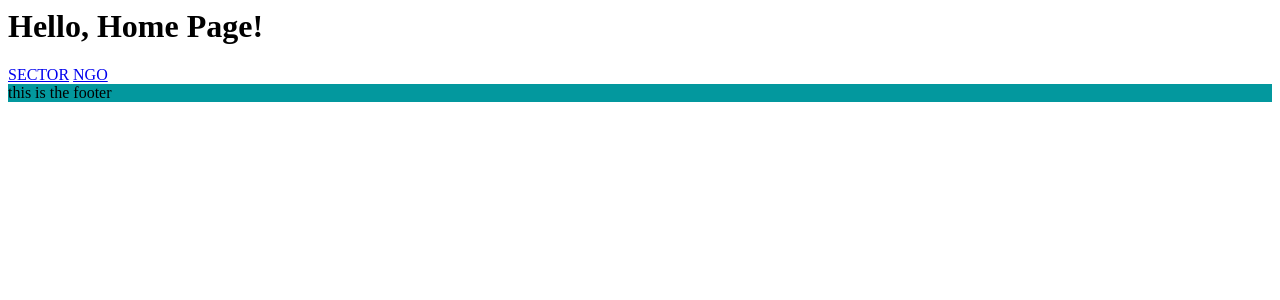
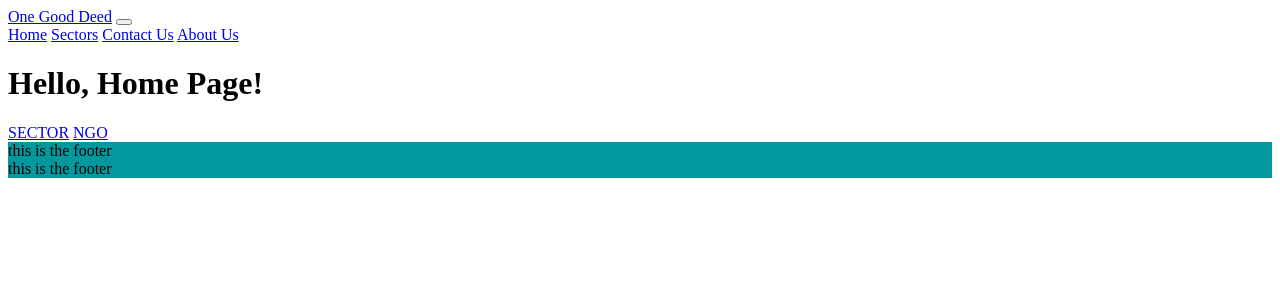
Before and after one commit to sakshimathur2001/hackathon, a PHP site: page / in a window 1280 px wide. Shown: the top 300 px of the page. Run offline with PHP 8.4, Linux system fonts and the light colour scheme.

Commit message:
second commit

```diff
--- a/index.php
+++ b/index.php
@@ -3,10 +3,46 @@
     //require_once 'includes\header.php';
     require_once 'db/conn.php';
 ?>
+</head>
+  <body>
+  <nav class="navbar navbar-expand-lg navbar-light bg-light">
+  <div class="container-fluid">
+    <a class="navbar-brand" href="index.php">One Good Deed</a>
+    <button class="navbar-toggler" type="button" data-bs-toggle="collapse" data-bs-target="#navbarNavAltMarkup" aria-controls="navbarNavAltMarkup" aria-expanded="false" aria-label="Toggle navigation">
+      <span class="navbar-toggler-icon"></span>
+    </button>
+    <div class="collapse navbar-collapse" id="navbarNavAltMarkup">
+      <div class="navbar-nav">
+        <a class="nav-link active" aria-current="page" href="index.php">Home</a>
+        <a class="nav-link" href="sector.php">Sectors</a>
+        <a class="nav-link" href="#">Contact Us</a>
+        <a class="nav-link" href="#">About Us</a>
+      </div>
+    </div>
+  </div>
+</nav>
+  <div class="text-center">
 
     <h1>Hello, Home Page!</h1>
     <a href="sector.php">SECTOR</a>
     <a href="ngo.php">NGO</a>
 
+<div style="background-color: #03989e">
+    this is the footer
+</div>
 
+
+<!-- Optional JavaScript; choose one of the two! -->
+
+    <!-- Option 1: Bootstrap Bundle with Popper -->
+    <script src="https://cdn.jsdelivr.net/npm/bootstrap@5.0.2/dist/js/bootstrap.bundle.min.js" integrity="sha384-MrcW6ZMFYlzcLA8Nl+NtUVF0sA7MsXsP1UyJoMp4YLEuNSfAP+JcXn/tWtIaxVXM" crossorigin="anonymous"></script>
+
+    <!-- Option 2: Separate Popper and Bootstrap JS -->
+    <!--
+    <script src="https://cdn.jsdelivr.net/npm/@popperjs/core@2.9.2/dist/umd/popper.min.js" integrity="sha384-IQsoLXl5PILFhosVNubq5LC7Qb9DXgDA9i+tQ8Zj3iwWAwPtgFTxbJ8NT4GN1R8p" crossorigin="anonymous"></script>
+    <script src="https://cdn.jsdelivr.net/npm/bootstrap@5.0.2/dist/js/bootstrap.min.js" integrity="sha384-cVKIPhGWiC2Al4u+LWgxfKTRIcfu0JTxR+EQDz/bgldoEyl4H0zUF0QKbrJ0EcQF" crossorigin="anonymous"></script>
+    -->
+    </div>
+  </body>
+</html>
 <?php require_once 'includes\footer.php'; ?>
```
